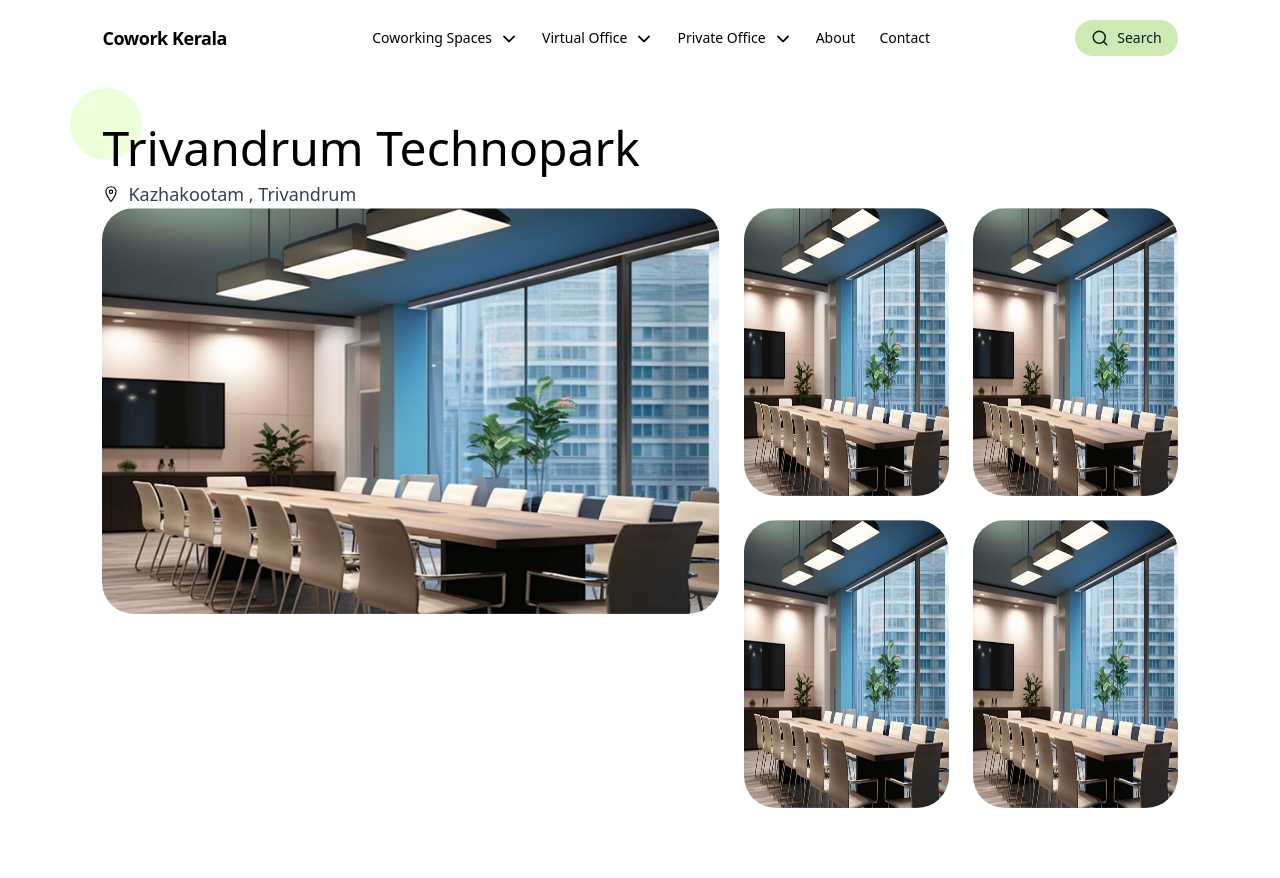
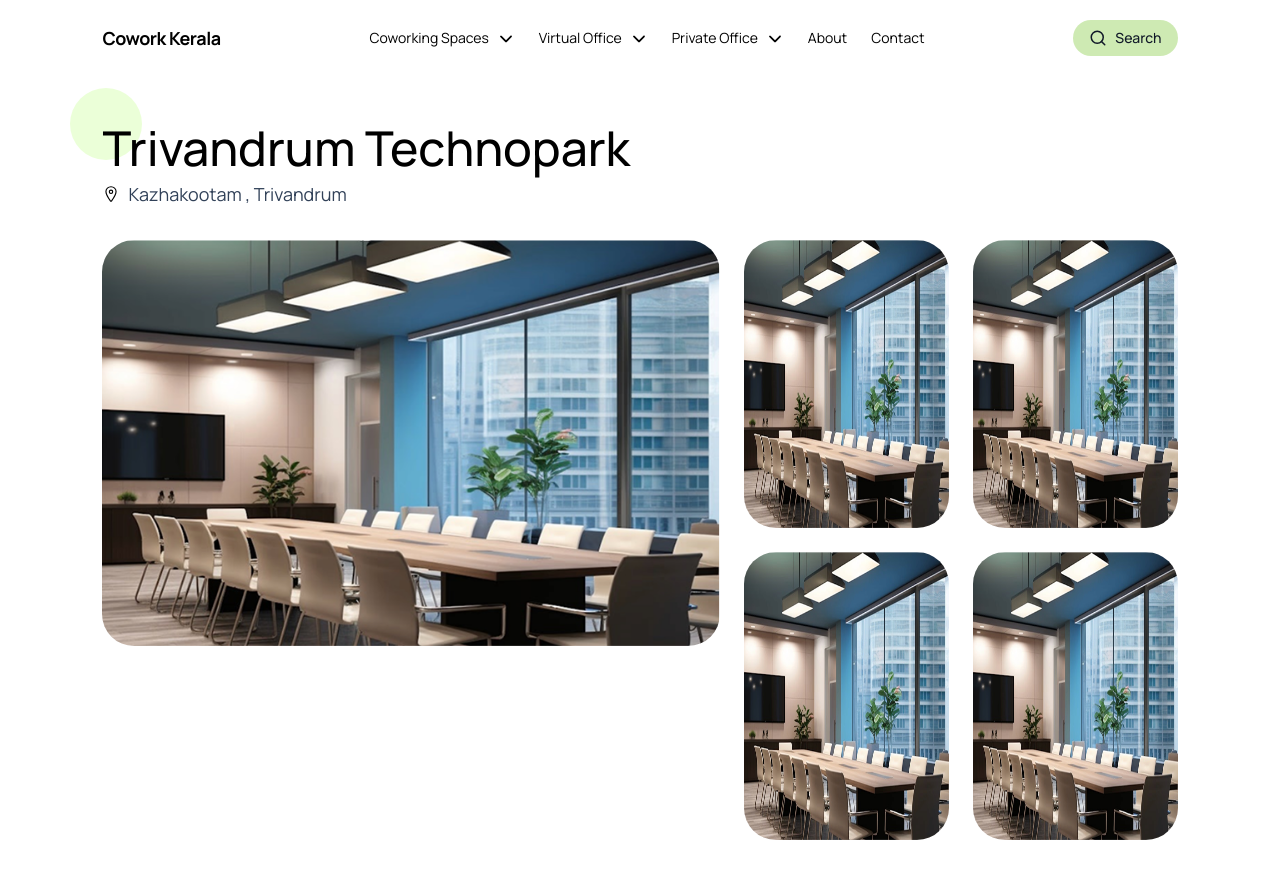
Before and after one commit to maheswar-dileep/cowork-kerala-web, a Next.js app: page /workspace/1 in a window 1280 px wide. Shown: the top 878 px of the page. After the commit the page ends 840 px from the top, so only its background shows below. Built offline with nearby package versions, Linux system fonts and the light colour scheme.

Commit message:
Update global styles to use Manrope font, adjust font weights in HeroSection and workspace page, remove unused Button component, and clean up Header component imports.

```diff
--- a/src/app/co-working-spaces/Section/HeroSection.tsx
+++ b/src/app/co-working-spaces/Section/HeroSection.tsx
@@ -20,7 +20,7 @@ const HeroSection = () => {
 
                 <div className="order-1 md:order-2 md:col-span-4 md:flex md:items-end absolute bottom-0 z-10">
                     <div className="mx-auto -mt-6 w-[88%] rounded-tr-4xl bg-primary-100 p-6 md:-mt-0 md:w-full md:p-8">
-                        <h1 className="text-4xl font-semibold leading-tight md:text-5xl">
+                        <h1 className="text-4xl font-medium leading-tight md:text-5xl">
                             Work in
                             <br />
                             Workspace
--- a/src/app/globals.css
+++ b/src/app/globals.css
@@ -1,4 +1,4 @@
-@import url('https://fonts.googleapis.com/css2?family=Inter:ital,opsz,wght@0,14..32,100..900;1,14..32,100..900&display=swap');
+@import url('https://fonts.googleapis.com/css2?family=Manrope:wght@200..800&display=swap');
 @import 'tailwindcss';
 @import "tw-animate-css";
 
@@ -11,3 +11,7 @@
     --color-primary-500: #3b6874;
     --color-primary-600: #2f4858;
 }
+
+body {
+    font-family: "Manrope", sans-serif;
+}
--- a/src/app/workspace/[id]/page.tsx
+++ b/src/app/workspace/[id]/page.tsx
@@ -3,15 +3,13 @@ import Image from 'next/image';
 import React from 'react';
 import { IoLocationOutline } from 'react-icons/io5';
 
-type Props = {};
-
-const page = (props: Props) => {
+const page = () => {
     return (
         <>
             <Header />
             <div className="md:mt-12 flex flex-col gap-2 relative">
                 <div className="rounded-full bg-primary-50 size-12 md:size-18 absolute bottom-8 -left-4 md:bottom-12 md:-left-8 -z-20"></div>
-                <h2 className="text-2xl md:text-5xl font-normal">Trivandrum Technopark</h2>
+                <h2 className="text-2xl md:text-5xl font-medium">Trivandrum Technopark</h2>
                 <div className="flex gap-2 items-center">
                     <IoLocationOutline className="text-sm md:text-lg" />
                     <span className="text-sm md:text-lg text-slate-700">
@@ -20,7 +18,7 @@ const page = (props: Props) => {
                 </div>
             </div>
 
-            <div className="grid grid-cols-12 w-full md:mt-8KOKKk gap-6">
+            <div className="grid grid-cols-12 w-full md:mt-8 gap-6">
                 <div className="col-span-7">
                     <Image
                         src="/images/thumb-1.png"
@@ -45,7 +43,6 @@ const page = (props: Props) => {
                         ))}
                 </div>
             </div>
-            <div className="my-24"></div>
         </>
     );
 };
--- a/src/components/atomic/Button.tsx
+++ /dev/null
@@ -1,16 +0,0 @@
-import React from 'react'
-
-type Props = {
-  label: string
-  onClick: () => void
-  disabled?: boolean
-  variant?: 'primary' | 'secondary'
-}
-
-const Button = (props: Props) => {
-  return (
-    <div>Button</div>
-  )
-}
-
-export default Button
--- a/src/components/ui/Header.tsx
+++ b/src/components/ui/Header.tsx
@@ -1,7 +1,6 @@
 import React from 'react';
 import Link from 'next/link';
 import { SearchIcon } from 'lucide-react';
-import { FaChevronDown } from 'react-icons/fa';
 import { IoIosArrowDown } from 'react-icons/io';
 
 const Header = () => {
```
